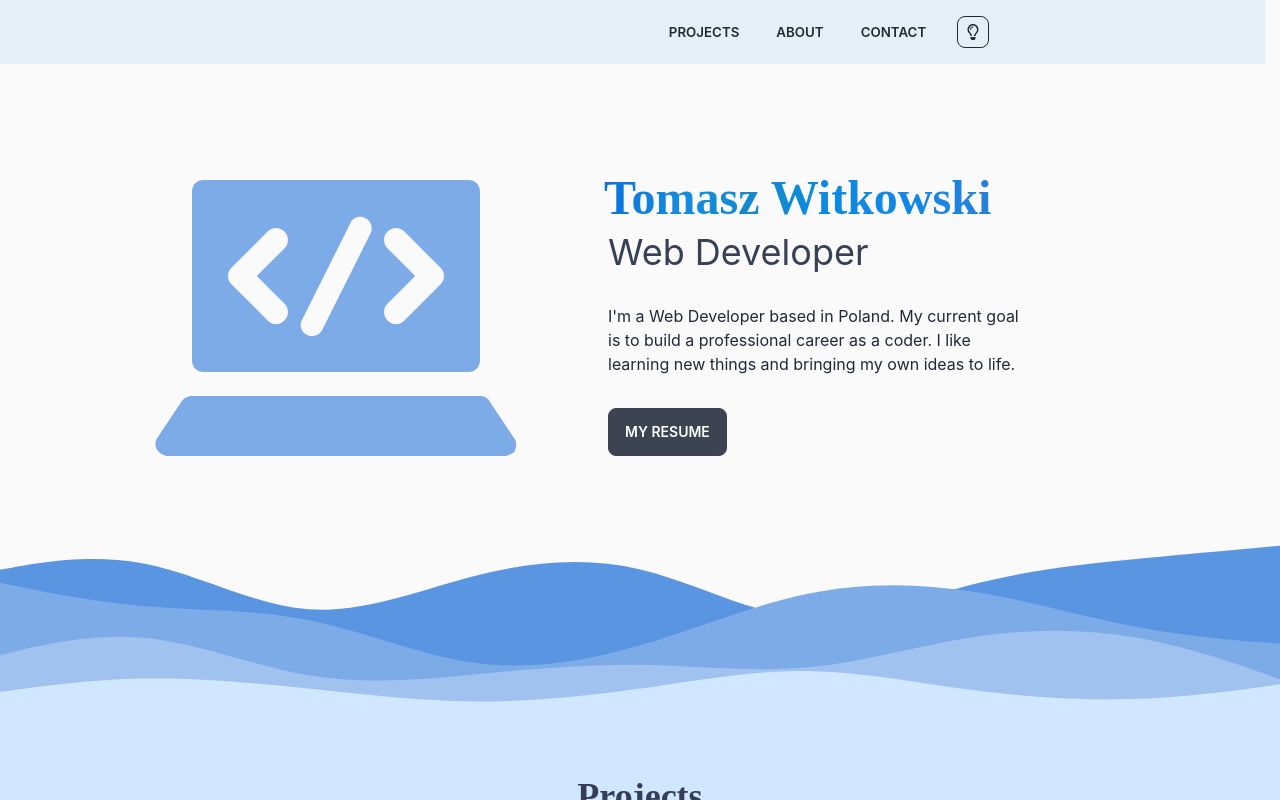
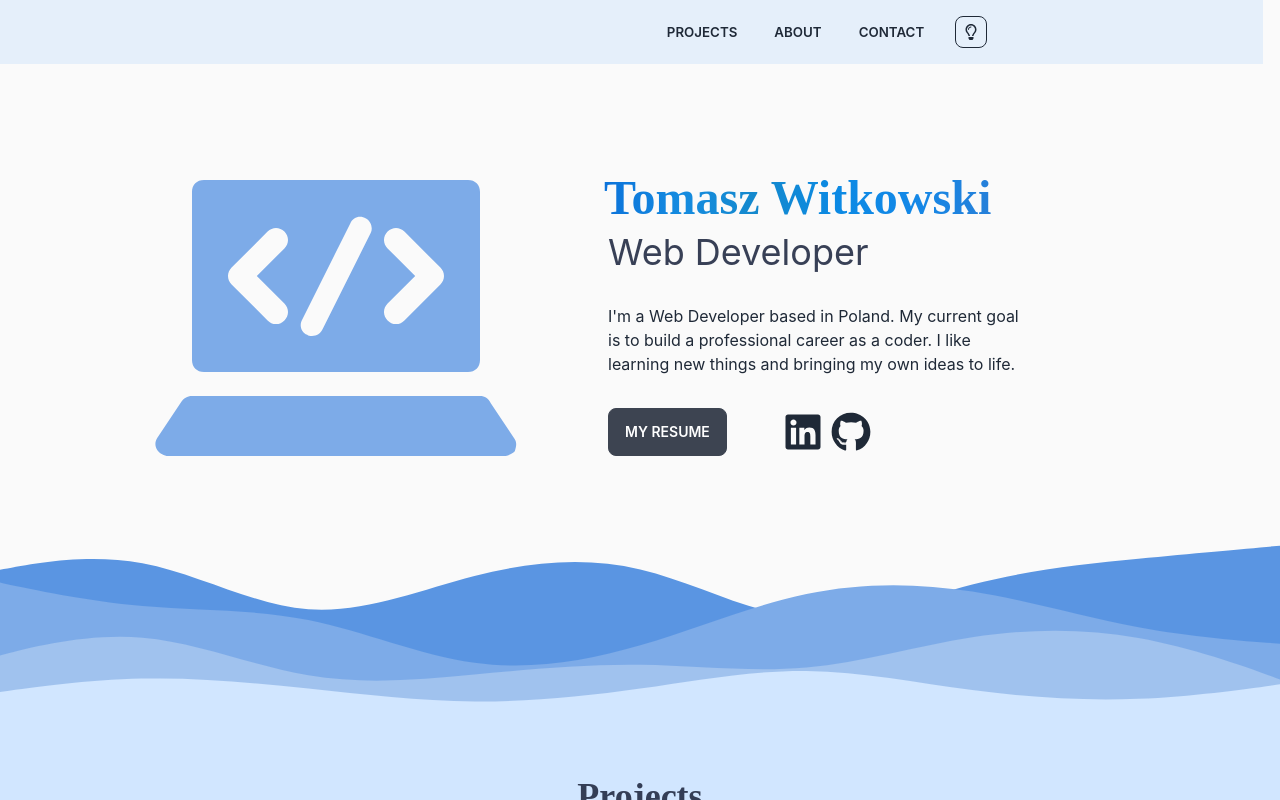
Before and after one commit to witktom5/personal-portfolio, a React (Create React App) app: page / in a window 1280 px wide. Built offline with nearby package versions, Linux system fonts and the light colour scheme; no server answers.

Commit message:
add social links

```diff
--- a/src/components/About/About.jsx
+++ b/src/components/About/About.jsx
@@ -13,7 +13,7 @@ function About() {
         <div className='w-full lg:w-4/5 px-3'>
           <SectionHeader title='About' alternateColor />
           <div className='flex flex-col lg:flex-row justify-evenly gap-5'>
-            <AboutCard title="I'm Tomasz">
+            <AboutCard title='Who I am'>
               <p>Hey</p>
             </AboutCard>
             <AboutCard title='Technologies I use'>
--- a/src/components/Contact/Contact.jsx
+++ b/src/components/Contact/Contact.jsx
@@ -1,6 +1,6 @@
 import SectionHeader from '../layout/SectionHeader';
 import ContactForm from './ContactForm';
-import Modal from '../layout/Modal';
+import Modal from '../shared/Modal';
 
 function Contact() {
   return (
--- a/src/components/Contact/ContactForm.jsx
+++ b/src/components/Contact/ContactForm.jsx
@@ -1,6 +1,6 @@
 import { useState } from 'react';
 import emailjs from 'emailjs-com';
-import Spinner from '../layout/Spinner';
+import Spinner from '../shared/Spinner';
 
 function ContactForm() {
   const [submitted, setSubmitted] = useState(false);
--- a/src/components/Header/Header.jsx
+++ b/src/components/Header/Header.jsx
@@ -1,4 +1,5 @@
 import HeaderIcon from './HeaderIcon';
+import { FaGithub, FaLinkedin } from 'react-icons/fa';
 
 function Header() {
   return (
@@ -25,9 +26,27 @@ function Header() {
                 bringing my own ideas to life.
               </p>
             </div>
-            <button className='btn btn-dark w-fit self-center lg:self-start'>
-              My Resume
-            </button>
+            <div className='self-center lg:self-start flex gap-14 items-center'>
+              <button className='btn btn-dark w-fit '>My Resume</button>
+              <div className='ml-auto flex gap-2'>
+                <a
+                  href='https://www.linkedin.com/in/tomasz-witkowski-8a0743238/'
+                  target='_blank'
+                  rel='noreferrer'
+                  aria-label='linkedin'
+                >
+                  <FaLinkedin className='w-10 h-10 transition hover:text-primary-focus hover:scale-110' />
+                </a>
+                <a
+                  href='https://github.com/witktom5/'
+                  target='_blank'
+                  rel='noreferrer'
+                  aria-label='github'
+                >
+                  <FaGithub className='w-10 h-10 transition hover:text-primary-focus hover:scale-110' />
+                </a>
+              </div>
+            </div>
           </div>
         </header>
       </div>
--- a/src/components/Projects/Project.jsx
+++ b/src/components/Projects/Project.jsx
@@ -1,5 +1,5 @@
 import Technology from './Technology';
-import Modal from '../layout/Modal';
+import Modal from '../shared/Modal';
 
 function Project({ title, description, seeMore, techs, liveUrl, gitUrl }) {
   //this is content of the modal thats visible on small resolutions
--- a/src/components/layout/Footer.jsx
+++ b/src/components/layout/Footer.jsx
@@ -1,35 +1,42 @@
+import { FaGithub, FaLinkedin } from 'react-icons/fa';
+
 function Footer() {
   return (
     <footer className='mt-auto p-10 bg-secondary flex justify-center'>
       <div className='w-full lg:w-4/5 text-primary-content text-opacity-70 footer justify-between lg:justify-around'>
         <div>
-          <span className='footer-title'>TW Webdev Portfolio</span>
-          <a className='link link-hover' href='#header'>
+          <span className='footer-title'>Tomasz Witkowski's Portfolio</span>
+          <a className='transition hover:text-primary-content' href='#header'>
             Back to top
           </a>
-          <a className='link link-hover' href='#projects'>
+          <a className='transition hover:text-primary-content' href='#projects'>
             Projects
           </a>
-          <a className='link link-hover' href='#about'>
+          <a className='transition hover:text-primary-content' href='#about'>
             About
           </a>
-          <a className='link link-hover' href='#contact'>
+          <a className='transition hover:text-primary-content' href='#contact'>
             Contact
           </a>
         </div>
         <div>
           <span className='footer-title'>Social</span>
           <div className='grid grid-flow-col gap-4'>
-            <a href='/' aria-label='facebook'>
-              <svg
-                xmlns='http://www.w3.org/2000/svg'
-                width='24'
-                height='24'
-                viewBox='0 0 24 24'
-                className='fill-current'
-              >
-                <path d='M9 8h-3v4h3v12h5v-12h3.642l.358-4h-4v-1.667c0-.955.192-1.333 1.115-1.333h2.885v-5h-3.808c-3.596 0-5.192 1.583-5.192 4.615v3.385z'></path>
-              </svg>
+            <a
+              href='https://www.linkedin.com/in/tomasz-witkowski-8a0743238/'
+              target='_blank'
+              rel='noreferrer'
+              aria-label='linkedin'
+            >
+              <FaLinkedin className='w-8 h-8 transition hover:text-primary-content hover:scale-110' />
+            </a>
+            <a
+              href='https://github.com/witktom5/'
+              target='_blank'
+              rel='noreferrer'
+              aria-label='github'
+            >
+              <FaGithub className='w-8 h-8 transition hover:text-primary-content hover:scale-110' />
             </a>
           </div>
         </div>
--- a/src/index.css
+++ b/src/index.css
@@ -8,7 +8,7 @@
 }
 
 .navbar-position {
-  right: 15px;
+  right: 17px;
 }
 
 .mt-header {
```
Also changed, not shown: src/components/shared/Modal.jsx (renamed from src/components/layout/Modal.jsx), src/components/shared/Spinner.jsx (renamed from src/components/layout/Spinner.jsx).
